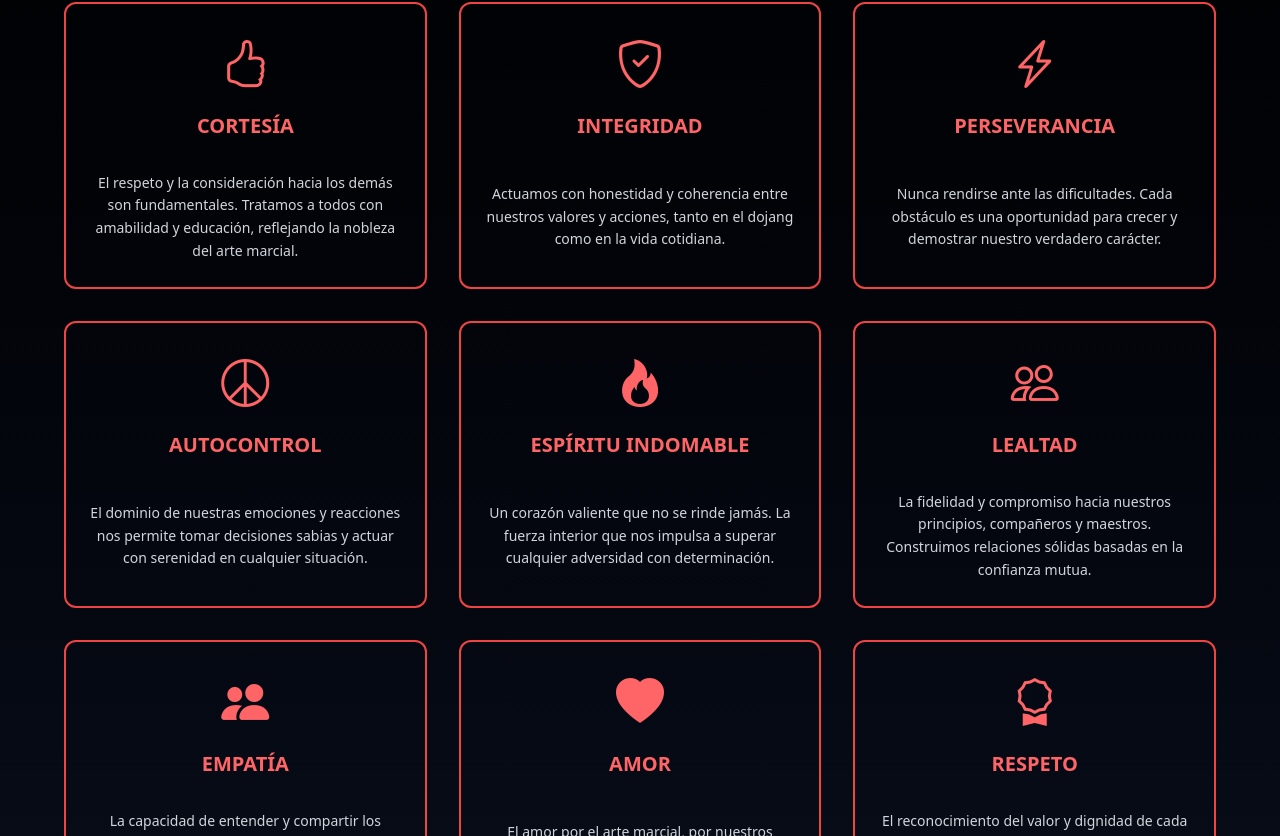
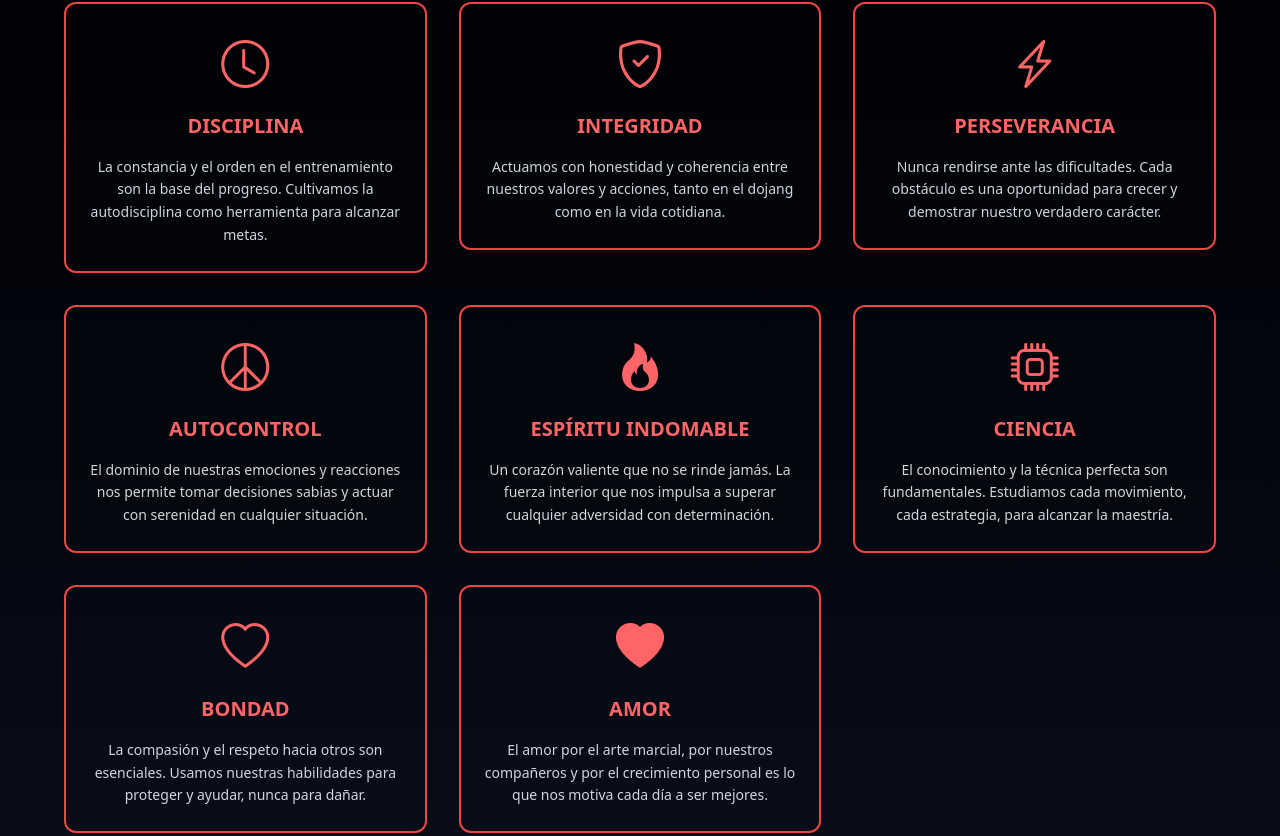
Before and after one commit to Baekho-la-cumbre/Baekho_landing, a React (Vite) app: page / in a window 1280 px wide. Shown: the part 6104-6940 px from the top of the page. Built offline with nearby package versions, Linux system fonts and the light colour scheme; a web font is replaced by a local one.

Commit message:
Revert "Merge branch 'cc-1019-cambiar-valores-en-la-seccion-filosofia' of https://github.com/Baekho-la-cumbre/Baekho_landing"
This reverts commit 4a3879cb89a11beb061aba334513fa235ebccc89, reversing
changes made to 10752f9962c39292d0ee2c9690245f3ed359c4ef.

```diff
--- a/src/sections/Filosofia/Filosofia.tsx
+++ b/src/sections/Filosofia/Filosofia.tsx
@@ -173,17 +173,17 @@ const Filosofia: React.FC = () => (
             <p className="text-gray-300">Los pilares fundamentales que sostienen nuestra enseñanza</p>
           </div>
         </ScrollReveal>
-        <div className="grid md:grid-cols-2 lg:grid-cols-3 gap-8 items-stretch">
+        <div className="grid md:grid-cols-2 lg:grid-cols-3 gap-8">
           {valoresData.map((item, index) => (
             <ScrollReveal key={index} delay={index * 100}>
-              <InteractiveCard className="bg-black/30 rounded-xl p-6 h-full flex flex-col">
+              <InteractiveCard className="bg-black/30 rounded-xl p-6">
                 <div className="text-center mb-4">
                   <div className="mb-3 transform group-hover:scale-110 transition-transform duration-300">
                     <BootstrapIcon name={item.icono} size="3rem" className="text-red-400" />
                   </div>
                   <h4 className="text-xl font-black text-red-400 mb-4">{item.valor}</h4>
                 </div>
-                <p className="text-gray-300 text-sm leading-relaxed text-center flex-1 flex items-center justify-center">{item.descripcion}</p>
+                <p className="text-gray-300 text-sm leading-relaxed text-center">{item.descripcion}</p>
               </InteractiveCard>
             </ScrollReveal>
           ))}
--- a/src/shared/assets/DataValoresFilosofia.ts
+++ b/src/shared/assets/DataValoresFilosofia.ts
@@ -8,10 +8,10 @@ export interface ValorItem {
 
 export const valoresData: ValorItem[] = [
   {
-    valor: "CORTESÍA",
+    valor: "DISCIPLINA",
     descripcion:
-      "El respeto y la consideración hacia los demás son fundamentales. Tratamos a todos con amabilidad y educación, reflejando la nobleza del arte marcial.",
-    icono: "hand-thumbs-up",
+      "La constancia y el orden en el entrenamiento son la base del progreso. Cultivamos la autodisciplina como herramienta para alcanzar metas.",
+    icono: "clock",
   },
   {
     valor: "INTEGRIDAD",
@@ -38,16 +38,16 @@ export const valoresData: ValorItem[] = [
     icono: "fire",
   },
   {
-    valor: "LEALTAD",
+    valor: "CIENCIA",
     descripcion:
-      "La fidelidad y compromiso hacia nuestros principios, compañeros y maestros. Construimos relaciones sólidas basadas en la confianza mutua.",
-    icono: "people",
+      "El conocimiento y la técnica perfecta son fundamentales. Estudiamos cada movimiento, cada estrategia, para alcanzar la maestría.",
+    icono: "cpu",
   },
   {
-    valor: "EMPATÍA",
+    valor: "BONDAD",
     descripcion:
-      "La capacidad de entender y compartir los sentimientos de otros. Nos conectamos con nuestros compañeros y creamos un ambiente de apoyo mutuo.",
-    icono: "people-fill",
+      "La compasión y el respeto hacia otros son esenciales. Usamos nuestras habilidades para proteger y ayudar, nunca para dañar.",
+    icono: "heart",
   },
   {
     valor: "AMOR",
@@ -55,10 +55,4 @@ export const valoresData: ValorItem[] = [
       "El amor por el arte marcial, por nuestros compañeros y por el crecimiento personal es lo que nos motiva cada día a ser mejores.",
     icono: "heart-fill",
   },
-  {
-    valor: "RESPETO",
-    descripcion:
-      "El reconocimiento del valor y dignidad de cada persona. Honramos a nuestros maestros, compañeros y a nosotros mismos con reverencia y consideración.",
-    icono: "award",
-  },
 ];
```
